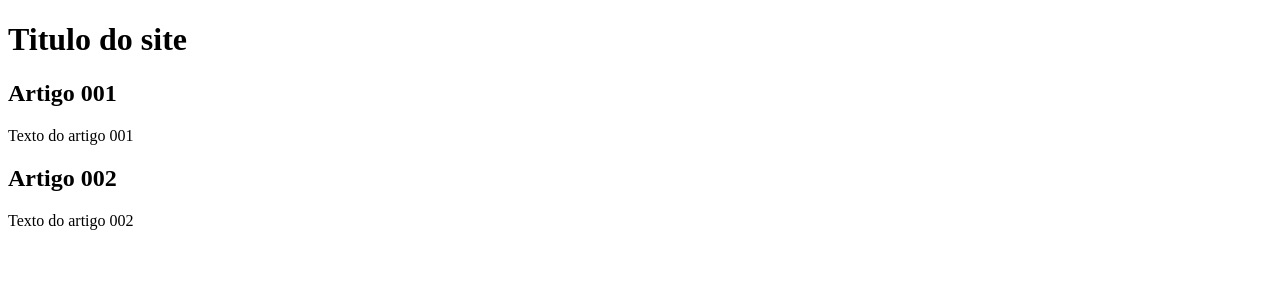
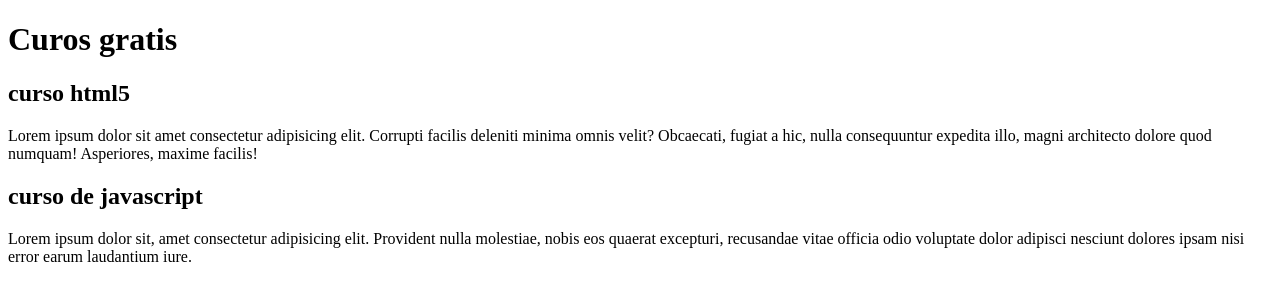
Before and after one commit to dayvidlean/projeto-site, a plain HTML site: page index.html in a window 1280 px wide. Drawn offline with Linux system fonts and the light colour scheme.

Commit message:
comecei a escrever o conteudo

```diff
--- a/index.html
+++ b/index.html
@@ -9,15 +9,15 @@
 <body>
     <main>
         <header>
-            <h1>Titulo do site</h1>
+            <h1>Curos gratis</h1>
         </header>
         <article>
-            <h2>Artigo 001</h2>
-            <p>Texto do artigo 001</p>
+            <h2>curso html5</h2>
+            <p>Lorem ipsum dolor sit amet consectetur adipisicing elit. Corrupti facilis deleniti minima omnis velit? Obcaecati, fugiat a hic, nulla consequuntur expedita illo, magni architecto dolore quod numquam! Asperiores, maxime facilis!</p>
         </article>
         <article>
-            <h2>Artigo 002</h2>
-            <p>Texto do artigo 002</p>
+            <h2>curso de javascript</h2>
+            <p>Lorem ipsum dolor sit, amet consectetur adipisicing elit. Provident nulla molestiae, nobis eos quaerat excepturi, recusandae vitae officia odio voluptate dolor adipisci nesciunt dolores ipsam nisi error earum laudantium iure.</p>
         </article>
     </main>
 
```
